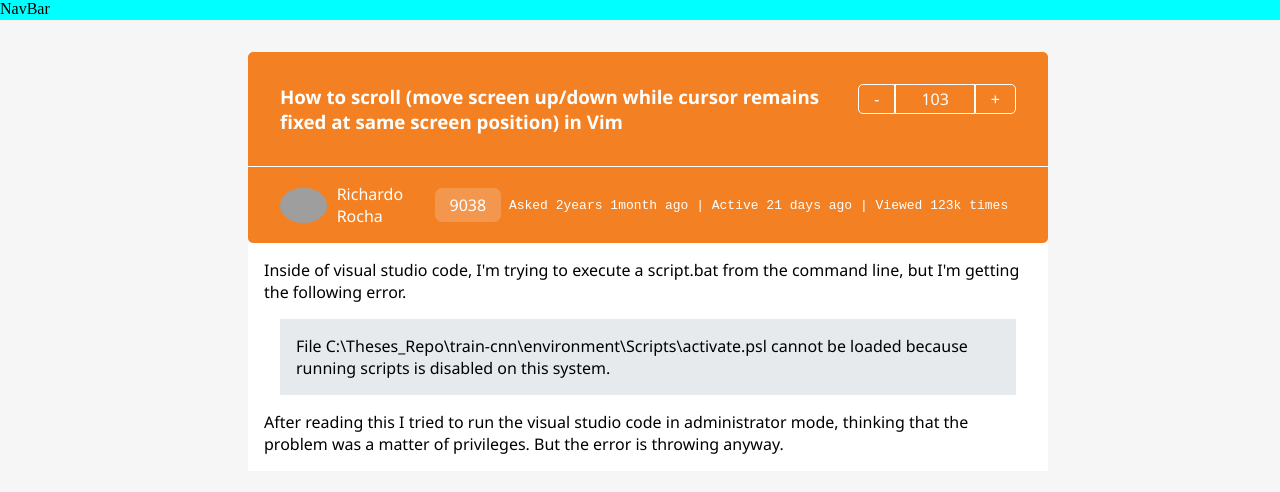
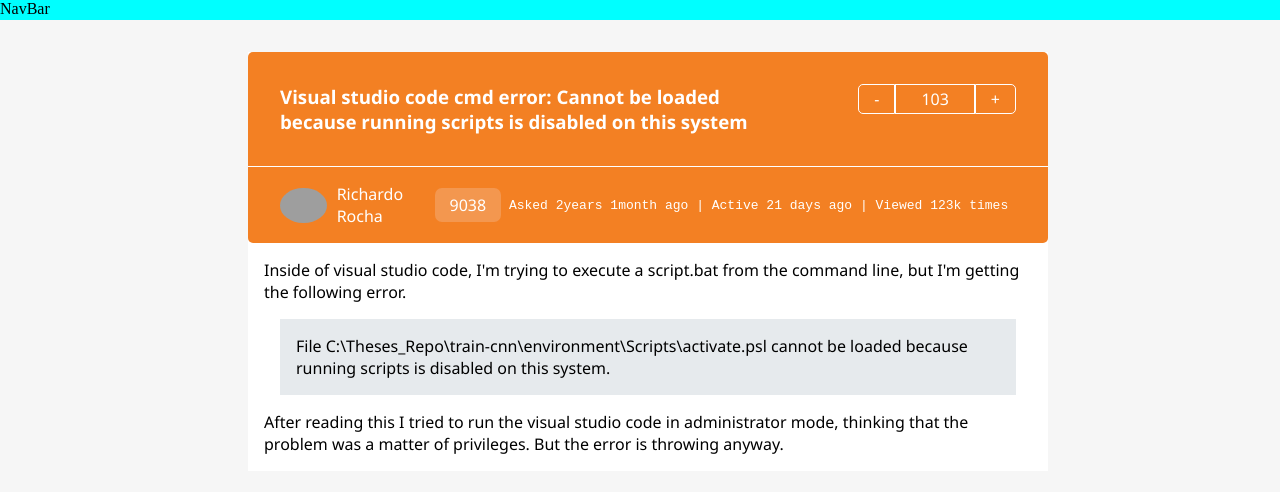
Before and after one commit to abhishekdasz/StackoverflowClone, a React (Create React App) app: page / in a window 1280 px wide. Shown: the top 492 px of the page. Built offline with nearby package versions, Linux system fonts and the light colour scheme; grey boxes are pictures that could not be loaded.

Commit message:
creating the hero-section

```diff
--- a/src/components/Questions.jsx
+++ b/src/components/Questions.jsx
@@ -10,7 +10,7 @@
 
             <div className="questions-heading">
                 <div className="question-title">
-                    <h3> How to scroll (move screen up/down while cursor remains fixed at same screen position) in Vim </h3>
+                    <h3> Visual studio code cmd error: Cannot be loaded because running scripts is disabled on this system </h3>
                     <div className="numbers">
                         <div className="number">
                             <p id='minus'> - </p>
--- a/src/index.css
+++ b/src/index.css
@@ -42,16 +42,14 @@
   padding: 2rem;
   display: flex;
   border-bottom: 1px solid #fff;
+  justify-content: space-between;
 }
 .question-title h3
 {
   display: flex;
-  flex: 3;
+  width: 65%;
 }
-.question-title .numbers
-{
-  flex: 1;
-}
+
 .question-title .number
 {
   display: flex;
```
